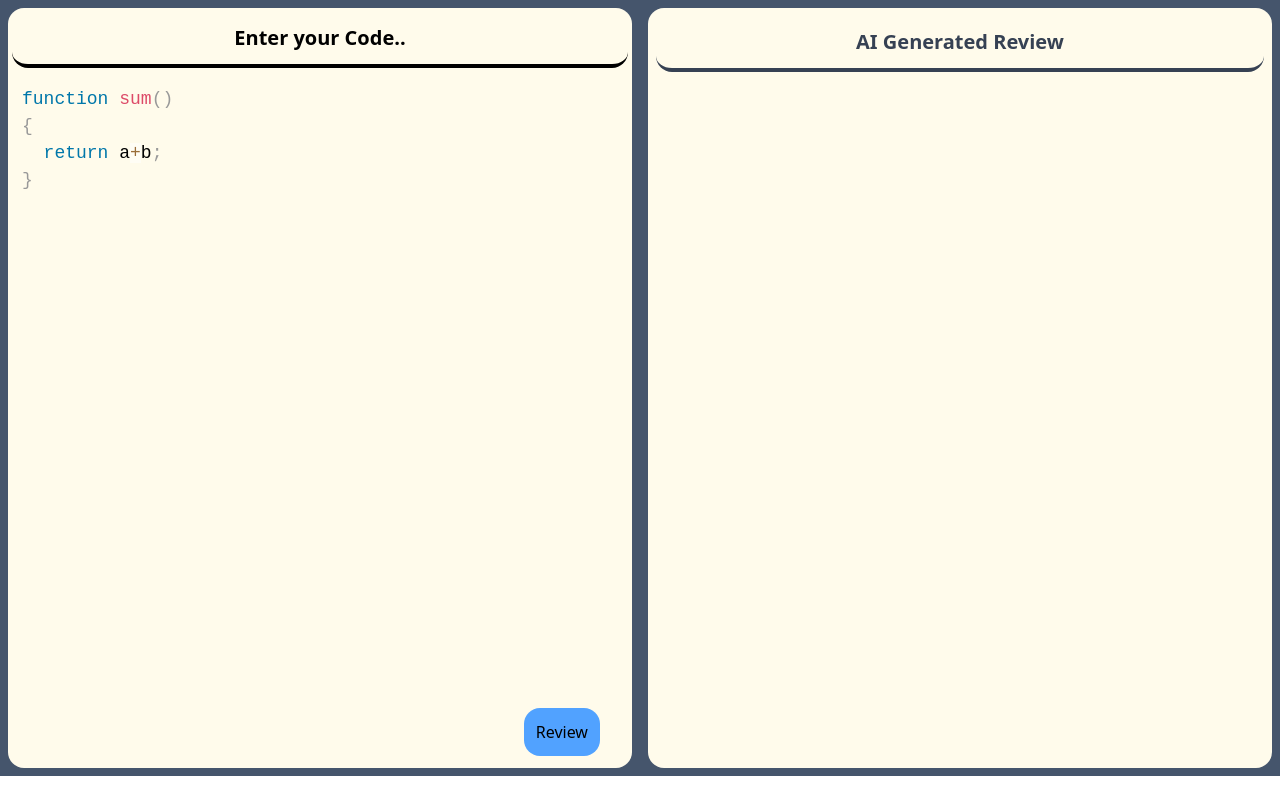
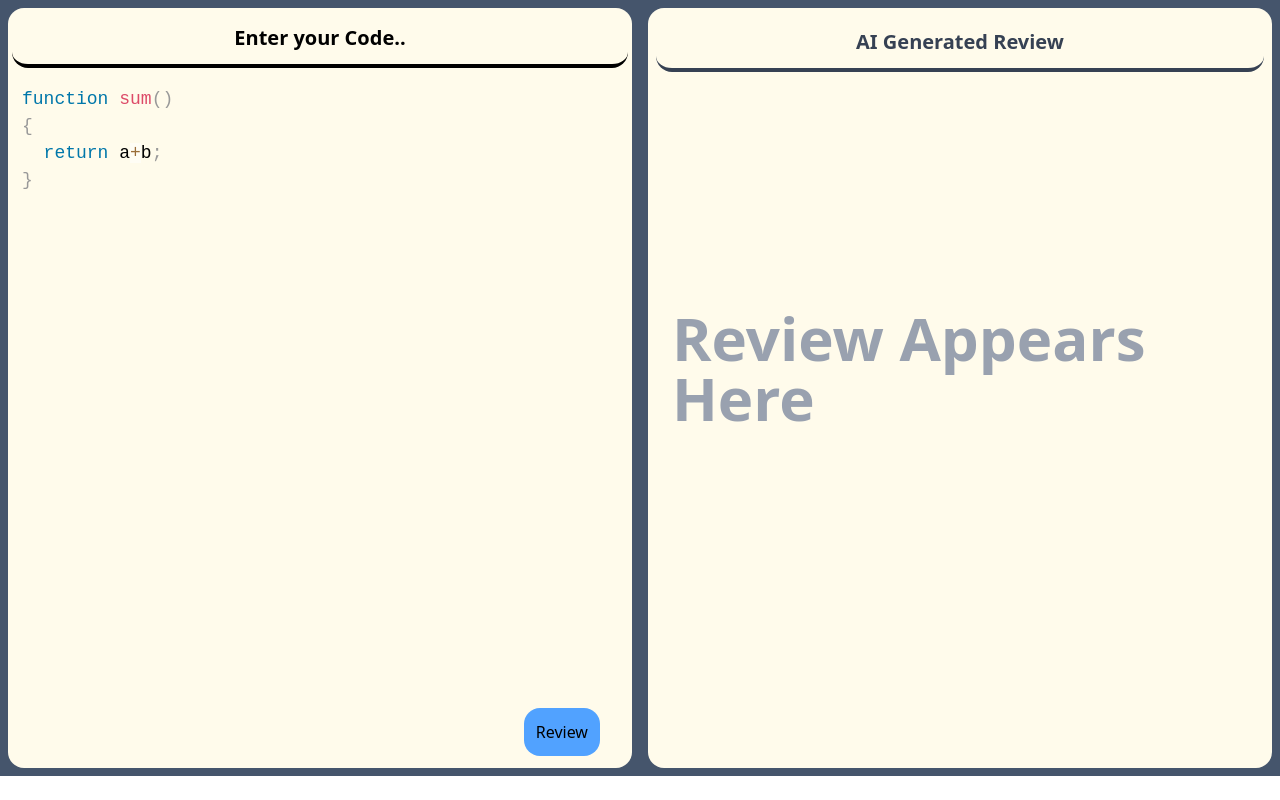
Before and after one commit to aastikdas/ai-code-review-frontend, a React (Vite) app: page / in a window 1280 px wide. Built offline with nearby package versions, Linux system fonts and the light colour scheme.

Commit message:
interaction

```diff
--- a/src/App.jsx
+++ b/src/App.jsx
@@ -17,25 +17,31 @@ function App() {
   return a+b;
 }`)
   const [review, setReview] = useState('')
+  const [error, setError] = useState(true)
+  const [reviewClick, setReviewClick] = useState(false)
 
   async function reviewCode() {
+    setReviewClick(true);        // Indicates button was clicked
+    setReview("");               // Clear previous review
+    setError(false);             // Reset error state
+
     try {
-      const res = await axios.post('https://ai-code-review-backend-45sx.onrender.com/ai/get-review',{code})
-      console.log(res.data);
-      setReview(res.data)
+      const res = await axios.post('https://ai-code-review-backend-45sx.onrender.com/ai/get-review', { code });
+      setReview(res.data);
     } catch (err) {
+      setError(true);
       setReview("Gemini is currently overloaded. Please wait a few seconds and click 'Review' again.");
       console.log(err);
-      console.log('hi');
     }
   }
+
 
   return (
     <>
       <main className='flex p-2 gap-4 bg-slate-600'>
         <div className="left w-[50vw] bg-amber-50 rounded-2xl p-1 basis-1/2 relative">
           <span className='m-auto p-3 flex justify-center border-b-4 rounded-b-2xl text-xl font font-semibold'>Enter your Code..</span>
-          <div className="code h-[85vh] mt-2 overflow-y-scroll">
+          <div className="code h-[84vh] mt-2 overflow-y-scroll">
             <Editor
               value={code}
               onValueChange={code => setCode(code)}
@@ -56,11 +62,18 @@ function App() {
         </div>
         <div className="right basis-1/2 w-[50vw] bg-amber-50   rounded-2xl p-2 ">
           <span className='text-gray-700 flex justify-center border-b-4 rounded-b-2xl text-xl font font-semibold p-3'>AI Generated Review</span>
-          <div className="aihelp h-[85vh] mt-2 overflow-scroll px-4 ">
+          <div className="aihelp h-[84vh] my-2 overflow-scroll px-4 py-2 ">
             {
+              review ? (
                 <Markdown>{review}</Markdown>
+              ) : reviewClick ? (
+                <div className='text-6xl text-gray-400 font-bold flex items-center justify-center h-[70vh]'>Review In Progress..</div>
+              ) : (
+                <div className='text-6xl text-gray-400 font-bold flex items-center justify-center h-[70vh]'>Review Appears Here</div>
+              )
             }
           </div>
+
         </div>
       </main>
     </>
```
Lines whose indentation alone changed are shown as unchanged.
